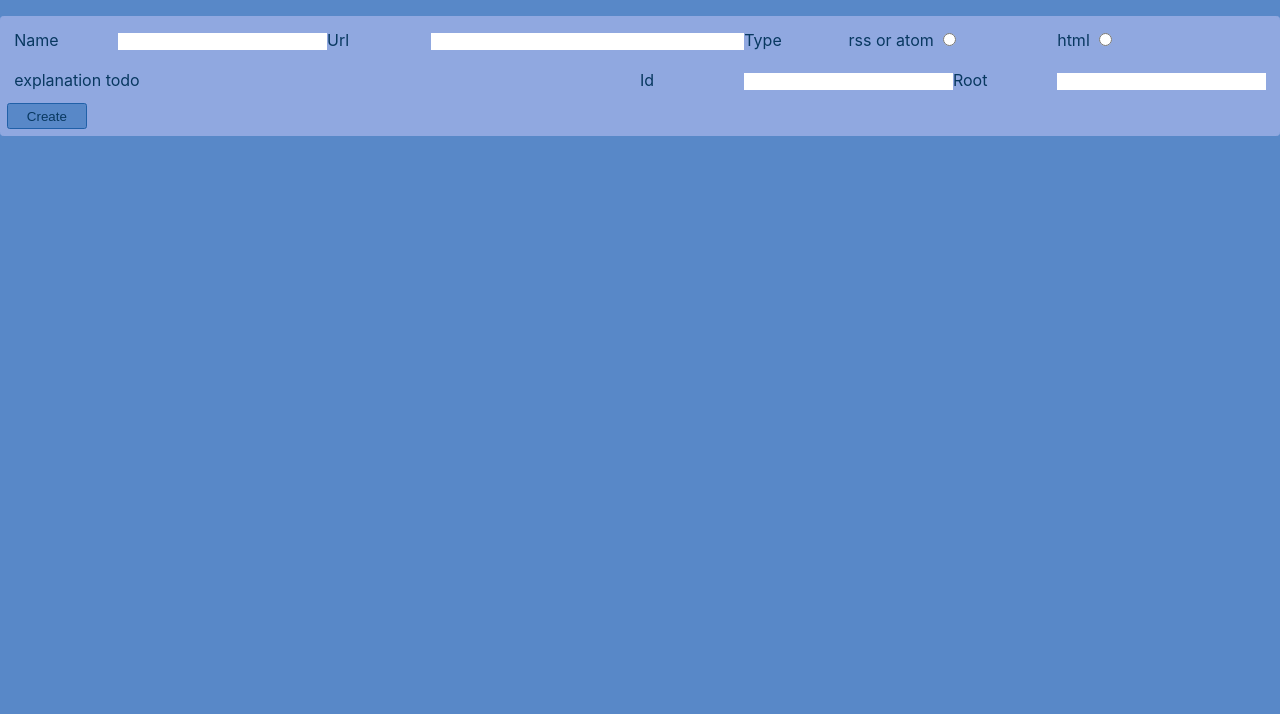
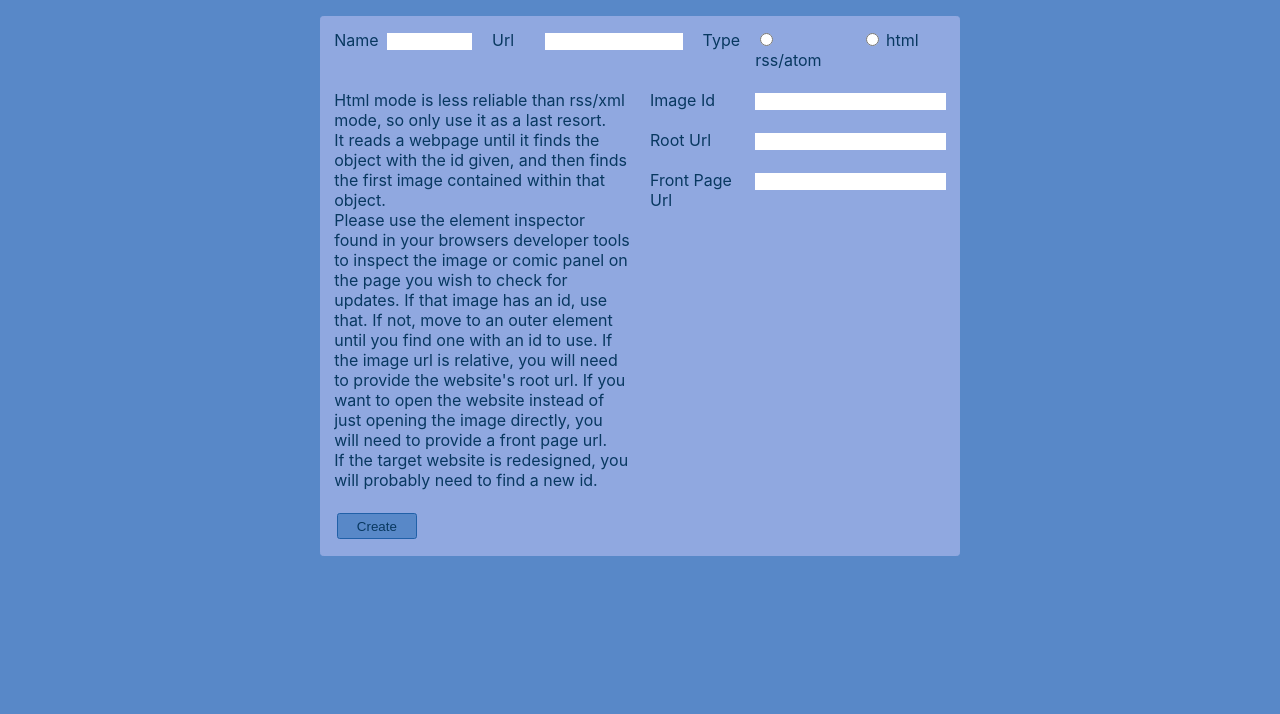
Before and after one commit to WFrankish/super-comic-buttons, a browser extension: page super-comic-buttons/menu.html in a window 1280 px wide. Shown: the part 86-800 px from the top of the page. Drawn offline with Linux system fonts and the light colour scheme.

Commit message:
redo layout for menu

```diff
--- a/super-comic-buttons/menu.html
+++ b/super-comic-buttons/menu.html
@@ -12,61 +12,75 @@
 </head>
 
 <body>
-  <div class="row padall fullscreenOnly">
+  <div class="row padall fullscreenOnly centre">
     <h1>Super Comic Buttons: Menu</h1>
   </div>
   <div>
   <div id="feedList"></div>
   </div>
-  <form class="light">
-    <div class="row padall">
-      <div class="col-1">
+  <div class="row">
+    <div class="fullscreenOnly col-m-0 col-3"><br/></div>
+    <form class="light col-m-12 col-6">
+      <div class="row">
+        <div class="col-m-1 padall">
           <label for="nameText">Name</label>
         </div>
-      <div class="col-2">
+        <div class="col-m-2 padall">
           <input id="nameText" type="text"/>
         </div>
-      <div class="col-1">
+        <div class="col-m-1 padall">
           <label for="urlText">Url</label>
         </div>
-      <div class="col-3">
+        <div class="col-m-3 padall">
           <input id="urlText" type="text"/>
         </div>
-      <div class="col-1">
+        <div class="col-m-1 padall">
           <label for="typeRadio">Type</label>
         </div>
         <div class="typeRadio">
-        <div class="col-2">
-          <label for="xmlType">rss or atom</label>
+          <div class="col-m-2 padall">
             <input id="xmlType" name="type" type="radio"/>
+            <label for="xmlType">rss/atom</label>
           </div>
-        <div class="col-2">
+          <div class="col-m-2 padall">
+            <input id="domType" name="type" type="radio"/>
             <label for="domType">html</label>
-          <input id="domType" name="type" type="radio"/>
           </div>
         </div>
       </div>
-    <div class="row padall" id="specialRow">
-      <p class="col-6">
-        explanation todo
+      <div class="row" id="specialRow">
+        <p class="col-m-6 padall">
+          Html mode is less reliable than rss/xml mode, so only use it as a last resort.<br/>
+          It reads a webpage until it finds the object with the id given, and then finds the first image contained within that object.<br/>
+          Please use the element inspector found in your browsers developer tools to inspect the image or comic panel on the page you wish to check for updates. If that image has an id, use that. If not, move to an outer element until you find one with an id to use.
+          If the image url is relative, you will need to provide the website's root url. If you want to open the website instead of just opening the image directly, you will need to provide a front page url.<br/>
+          If the target website is redesigned, you will probably need to find a new id.
         </p>
-      <div class="col-1">
-        <label for="idText">Id</label>
+        <div class="col-m-2 padall">
+          <label for="idText">Image Id</label>
         </div>
-      <div class="col-2">
+        <div class="col-m-4 padall">
           <input id="idText" type="text"/>
         </div>
-      <div class="col-1">
-        <label for="rootText">Root</label>
+        <div class="col-m-2 padall">
+          <label for="rootText">Root Url</label>
         </div>
-      <div class="col-2">
+        <div class="col-m-4 padall">
           <input id="rootText" type="text"/>
         </div>
+        <div class="col-m-2 padall">
+          <label for="overrideText">Front Page Url</label>
         </div>
-    <div class="row paddall">
-      <div class="col-2">
+        <div class="col-m-4 padall">
+          <input id="overrideText" type="text"/>
+        </div>
+      </div>
+      <div class="row">
+        <div class="col-m-2 padall">
           <input type="button" id="createNewButton" value="Create"/>
         </div>
       </div>
     </form>
+    <div class="fullscreenOnly col-m-0 col-3"><br/></div>
+  </div>
 </body>
--- a/super-comic-buttons/style.css
+++ b/super-comic-buttons/style.css
@@ -11,6 +11,10 @@ p{
   font-size: 100%;
   padding: 0;
   margin: 0;
+}
+.centre{
+  margin: auto;
+  text-align: center;
 }
 .padall{
   padding-top: 0.625em;
@@ -61,6 +65,7 @@ input[type=text], .button{
   width: 100%;
 }
 @media only screen and (min-width: 600px) {
+  .col-m-0 {visibility: hidden;}
   .col-m-1 {width: 8.3333333333%;}
   .col-m-2 {width: 16.666666666%;}
   .col-m-3 {width: 25%;}
@@ -73,9 +78,10 @@ input[type=text], .button{
   .col-m-10 {width: 83.33333333%;}
   .col-m-11 {width: 96.66666666%;}
   .col-m-12 {width: 100%;}
-  .fullscreenOnly{visibility: visible;}
+  .fullscreenOnly{visibility: inherit;}
 }
-@media only screen and (min-width: 600px) {
+@media only screen and (min-width: 1000px) {
+  .col-0 {visibility: hidden;}
   .col-1 {width: 8.3333333333%;}
   .col-2 {width: 16.666666666%;}
   .col-3 {width: 25%;}
```
Lines whose indentation alone changed are shown as unchanged.
